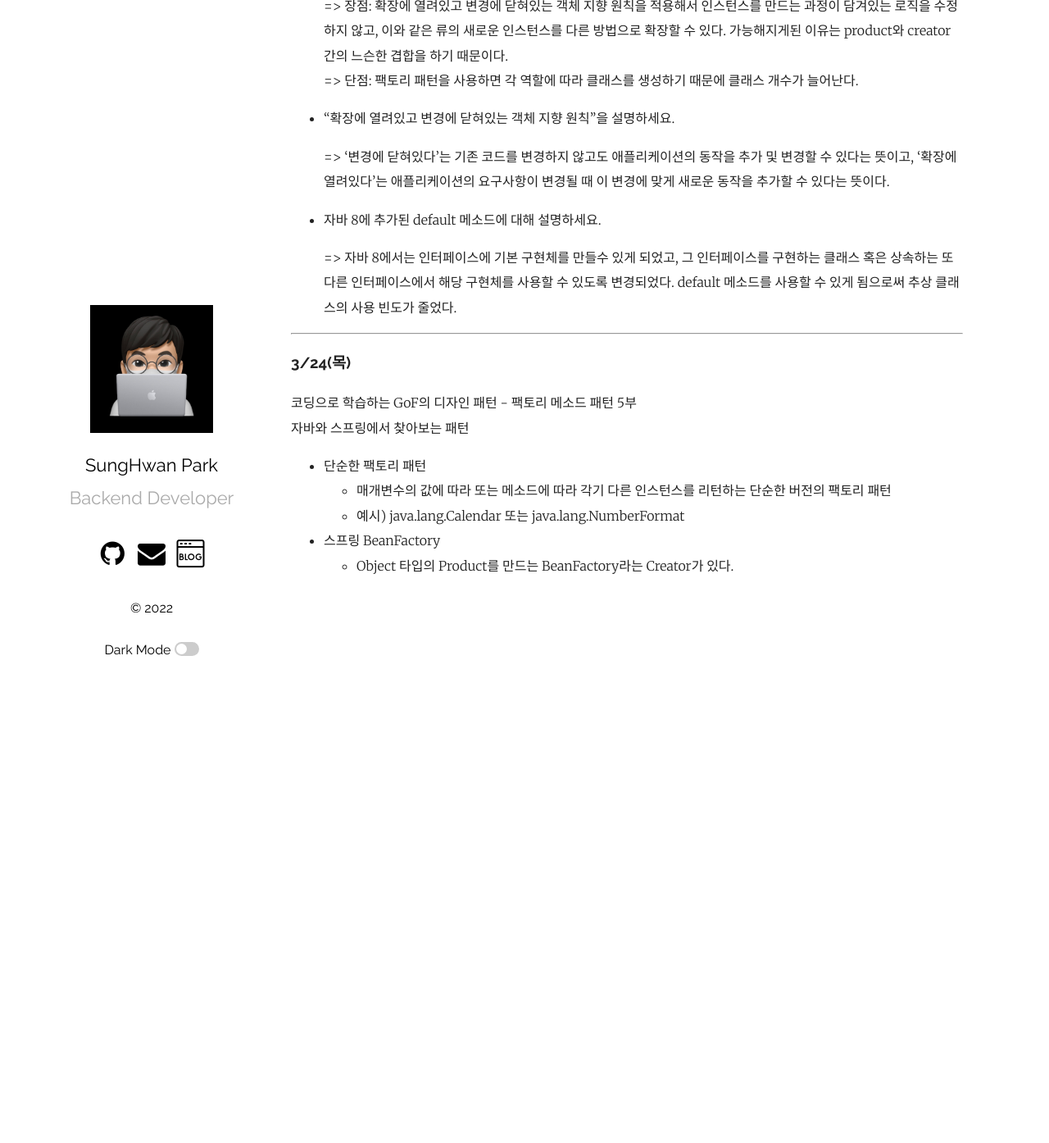
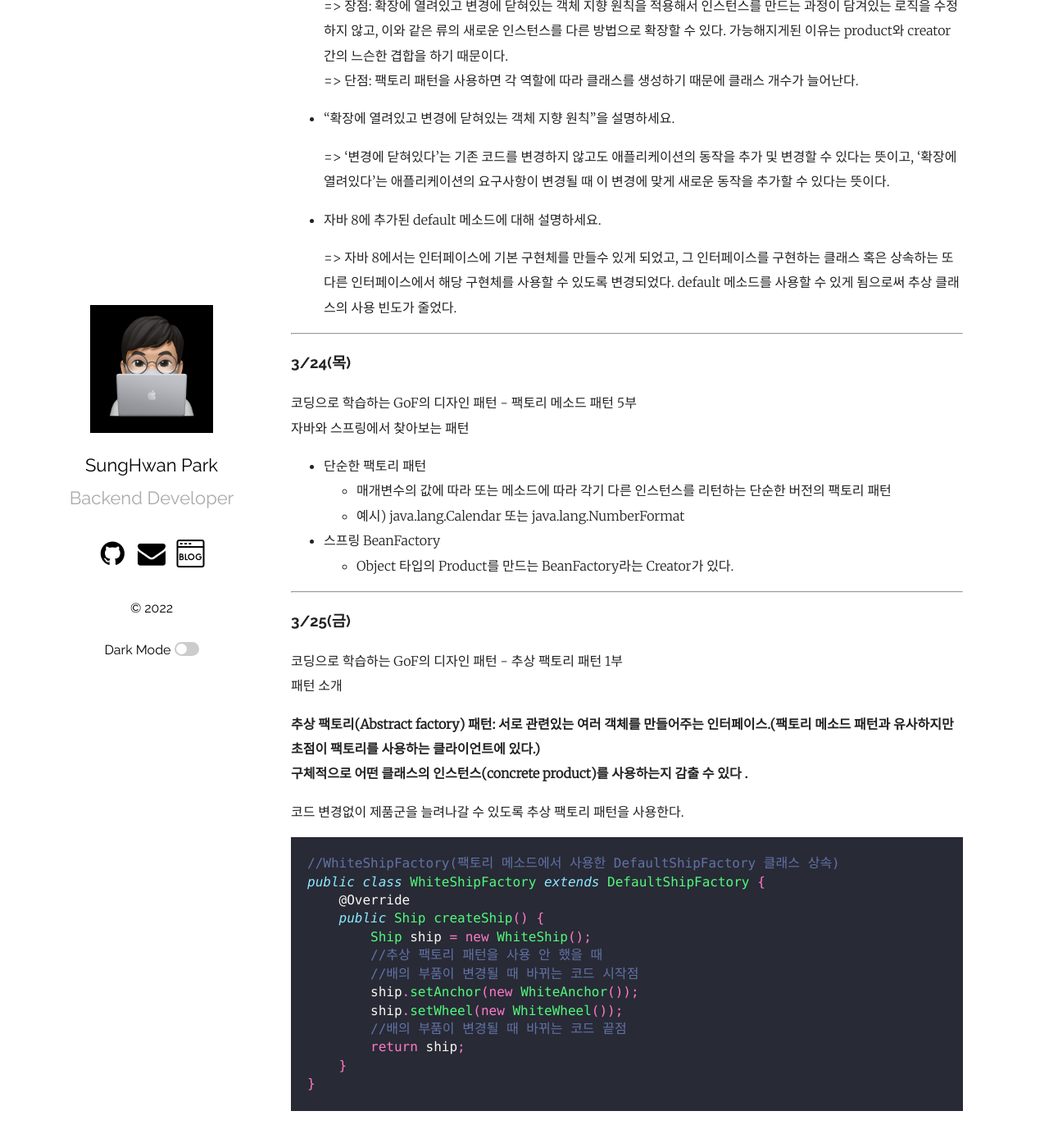
Before and after one commit to park0219/park0219.github.io, a Jekyll site: the page built from _posts/2022-03-13-3월TIL.markdown, in a window 1280 px wide and 1400 px high, scrolled down 12376 px. Shown: the top 1394 px of the window at 82% size. Built offline with Jekyll 4.4.1, drawn with Linux system fonts in a browser that asks for light colours; comment, search, counter and statistics services are not loaded; before the commit the page ends 13126 px from its top, so only the background shows below that.

Commit message:
feat: 2022-03-25 TIL 추가

````diff
--- a/_posts/2022-03-13-3월TIL.markdown
+++ b/_posts/2022-03-13-3월TIL.markdown
@@ -585,3 +585,31 @@ public class Client {
     -   예시) java.lang.Calendar 또는 java.lang.NumberFormat
 -   스프링 BeanFactory
     -   Object 타입의 Product를 만드는 BeanFactory라는 Creator가 있다.
+
+---
+
+### 3/25(금)
+
+코딩으로 학습하는 GoF의 디자인 패턴 - 추상 팩토리 패턴 1부<br/>
+패턴 소개
+
+**추상 팩토리(Abstract factory) 패턴: 서로 관련있는 여러 객체를 만들어주는 인터페이스.(팩토리 메소드 패턴과 유사하지만 초점이 팩토리를 사용하는 클라이언트에 있다.)<br/>
+구체적으로 어떤 클래스의 인스턴스(concrete product)를 사용하는지 감출 수 있다 .**
+
+코드 변경없이 제품군을 늘려나갈 수 있도록 추상 팩토리 패턴을 사용한다.
+
+```java
+//WhiteShipFactory(팩토리 메소드에서 사용한 DefaultShipFactory 클래스 상속)
+public class WhiteShipFactory extends DefaultShipFactory {
+    @Override
+    public Ship createShip() {
+        Ship ship = new WhiteShip();
+        //추상 팩토리 패턴을 사용 안 했을 때
+        //배의 부품이 변경될 때 바뀌는 코드 시작점
+        ship.setAnchor(new WhiteAnchor());
+        ship.setWheel(new WhiteWheel());
+        //배의 부품이 변경될 때 바뀌는 코드 끝점
+        return ship;
+    }
+}
+```
````
